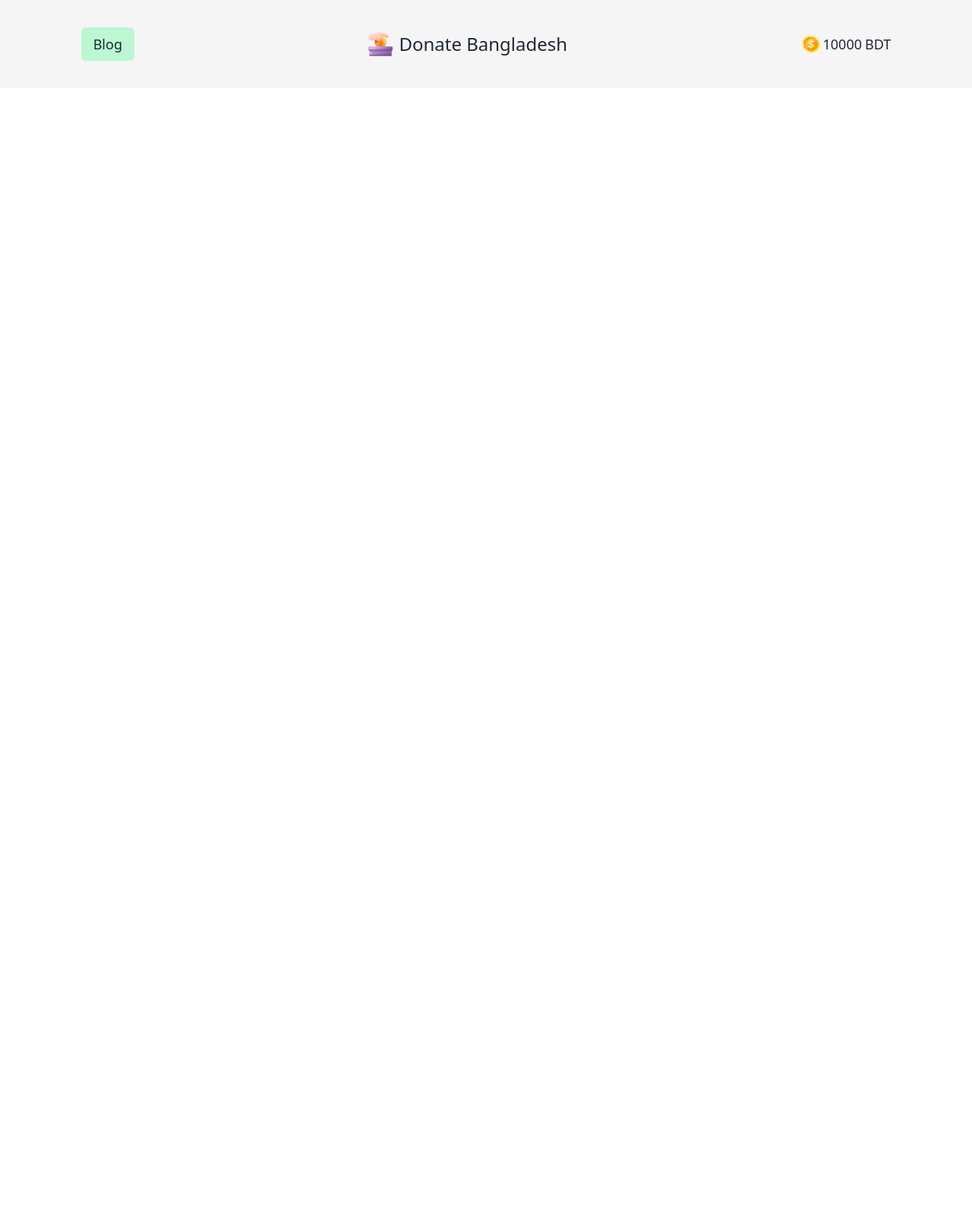
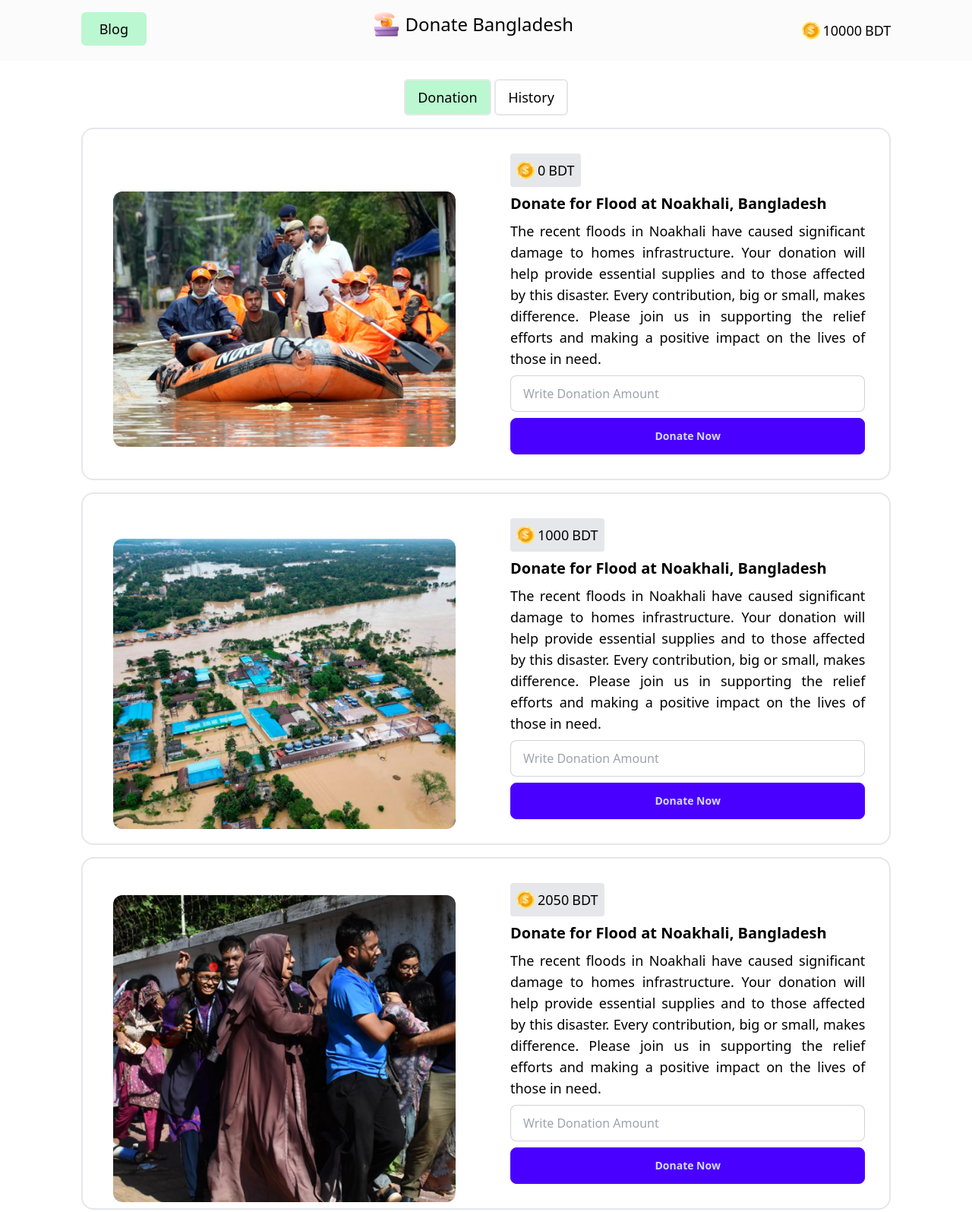
Before and after one commit to ahmadraiyano/b10-5th-assignment, a plain HTML site: page index.html in a window 1280 px wide. Shown: the whole page at 76% size. Before the commit the page ends 800 px from the top, so only its background shows below. Drawn offline with nearby package versions, Linux system fonts and the light colour scheme.

Commit message:
Design Almost Done

```diff
--- a/index.html
+++ b/index.html
@@ -7,34 +7,118 @@
     <link href="https://cdn.jsdelivr.net/npm/daisyui@4.12.10/dist/full.min.css" rel="stylesheet" type="text/css" />
     <script src="https://cdn.tailwindcss.com"></script>
 </head>
-<body class="bg-neutral-100 py-9 text-lg">
-    <header class="w-11/12 md:w-10/12 mx-auto">
-        <div class="md:hidden">
-            <div class="flex justify-center mb-4">
+<!-- Body section start  -->
+<body class="bg-neutral-100 text-lg text-black pb-8">
+<!-- Header Section start  -->
+    <header class="sticky top-0 z-10 bg-opacity-60 bg-white py-4">
+        <div class="w-11/12 md:w-10/12 mx-auto">
+            <div class="grid grid-cols-2 md:flex md:justify-between text-center">
+                <div class="order-1"><button class="bg-green-200 px-6 py-2 rounded-md">Blog</button></div>
+                <div class="flex col-span-3 md:order-2 justify-self-center mb-4">
                     <img class="w-8 h-8 mr-2" src="assets/logo.png" alt="logo">
                     <h1 class="text-2xl">Donate Bangladesh</h1>
                 </div>
-            <div class="flex justify-evenly items-center">
-                <div class=""><button class="bg-green-200 px-4 py-2 rounded-md">Blog</button></div>
-                <div class="flex items-center">
+                <div class="flex items-center order-3">
                     <img class="w-6 h-6" src="assets/coin.png" alt="money">
                     <p class="mx-1">10000</p>
                     <p>BDT</p>
                 </div>
             </div>
         </div>
-        <div class="hidden md:flex justify-between items-center">
-            <div class=""><button class="bg-green-200 px-4 py-2 rounded-md">Blog</button></div>
-            <div class="flex">
-                <img class="w-8 h-8 mr-2" src="assets/logo.png" alt="logo">
-                <h1 class="text-2xl">Donate Bangladesh</h1>
+    </header>
+    <main class="bg-white py-6">
+        <div class="text-center mb-4 sticky top-20 z-10 bg-opacity-60 bg-white">
+            <button class="bg-green-200 px-4 py-2 rounded-md border-2">Donation</button>
+            <button class="px-4 py-2 rounded-md border-2">History</button>
         </div>
-            <div class="flex items-center">
+        <div class="w-11/12 md:w-10/12 mx-auto relative">
+            <div>
+                <section class="section-1">
+                    <div class="card bg-base-100 w-96 md:w-full border-2 md:flex md:flex-row">
+                        <figure class="px-10 pt-10 md:w-1/2">
+                          <img
+                            src="assets/noakhali.png"
+                            alt="Noakhali"
+                            class="rounded-xl" />
+                        </figure>
+                        <div class="card-body items-center text-center md:w-1/2">
+                            <div class="flex items-center md:self-start bg-gray-200 p-2 rounded">
                                 <img class="w-6 h-6" src="assets/coin.png" alt="money">
-                <p class="mx-1">10000</p>
+                                <p class="mx-1">0</p>
                                 <p>BDT</p>
                             </div>
+                          <h2 class="card-title md:self-start">Donate for Flood at Noakhali, Bangladesh</h2>
+                          <p class="text-justify">The recent floods in Noakhali have caused significant damage to homes  infrastructure. Your donation will help provide essential supplies and  to those affected by this disaster. Every contribution, big or small, makes  difference. Please join us in supporting the relief efforts and making a positive impact on the lives of those in need.</p>
+                          <div class="card-actions md:w-full">
+                            <input type="text" placeholder="Write Donation Amount" class="input input-bordered w-full" />
+                            <button class="btn btn-primary w-full">Donate Now</button>
                           </div>
-    </header>
+                        </div>
+                      </div>
+                </section>
+                <section class="section-2 my-4">
+                    <div class="card bg-base-100 w-96 md:w-full border-2 md:flex md:flex-row">
+                        <figure class="px-10 pt-10 md:w-1/2">
+                          <img
+                            src="assets/feni.png"
+                            alt="Feni"
+                            class="rounded-xl" />
+                        </figure>
+                        <div class="card-body items-center text-center md:w-1/2">
+                            <div class="flex items-center md:self-start bg-gray-200 p-2 rounded">
+                                <img class="w-6 h-6" src="assets/coin.png" alt="money">
+                                <p class="mx-1">1000</p>
+                                <p>BDT</p>
+                            </div>
+                          <h2 class="card-title md:self-start">Donate for Flood at Noakhali, Bangladesh</h2>
+                          <p class="text-justify">The recent floods in Noakhali have caused significant damage to homes  infrastructure. Your donation will help provide essential supplies and  to those affected by this disaster. Every contribution, big or small, makes  difference. Please join us in supporting the relief efforts and making a positive impact on the lives of those in need.</p>
+                          <div class="card-actions md:w-full">
+                            <input type="text" placeholder="Write Donation Amount" class="input input-bordered w-full" />
+                            <button class="btn btn-primary w-full">Donate Now</button>
+                          </div>
+                        </div>
+                      </div>
+                </section>
+                <section>
+                    <div class="card bg-base-100 w-96 md:w-full border-2 md:flex md:flex-row">
+                        <figure class="px-10 pt-10 md:w-1/2">
+                          <img
+                            src="assets/quota-protest.png"
+                            alt="Noakhali"
+                            class="rounded-xl" />
+                        </figure>
+                        <div class="card-body items-center text-center md:w-1/2">
+                            <div class="flex items-center md:self-start bg-gray-200 p-2 rounded">
+                                <img class="w-6 h-6" src="assets/coin.png" alt="money">
+                                <p class="mx-1">2050</p>
+                                <p>BDT</p>
+                            </div>
+                          <h2 class="card-title md:self-start">Donate for Flood at Noakhali, Bangladesh</h2>
+                          <p class="text-justify">The recent floods in Noakhali have caused significant damage to homes  infrastructure. Your donation will help provide essential supplies and  to those affected by this disaster. Every contribution, big or small, makes  difference. Please join us in supporting the relief efforts and making a positive impact on the lives of those in need.</p>
+                          <div class="card-actions md:w-full">
+                            <input type="text" placeholder="Write Donation Amount" class="input input-bordered w-full" />
+                            <button class="btn btn-primary w-full">Donate Now</button>
+                          </div>
+                        </div>
+                      </div>
+                </section>
+            </div>
+        </div>
+        <section class="hidden bg-white history">
+            <div class="w-11/12 md:w-10/12 h-screen mx-auto">
+                <div class="p-4 border-2">
+                </div>
+            </div>
+        </section>
+        <section class="hidden w-screen h-screen bg-opacity-50 bg-black fixed top-0 z-20 content-center">
+            <div class="w-full md:w-96 h-96 bg-white opacity-100 flex flex-col justify-evenly text-center mx-auto">
+                <h2 class="font-bold text-4xl">Congrates!</h2>
+                <img class="w-10 h-10 self-center" src="assets/coin.png" alt="money">
+                <p>You Have Donated For Humankind</p>
+                <p class="font-bold">Successfully</p>
+                <button class="bg-gray-100 rounded p-4 self-center">Close Confirmation</button>
+            </div>
+        </section>
+    </main>
 </body>
 </html>
--- /dev/null
+++ b/style.css
@@ -0,0 +1,3 @@
+body {
+    color:rgba(245, 245, 245, 0.205);
+}
```
Lines whose indentation alone changed are shown as unchanged.
